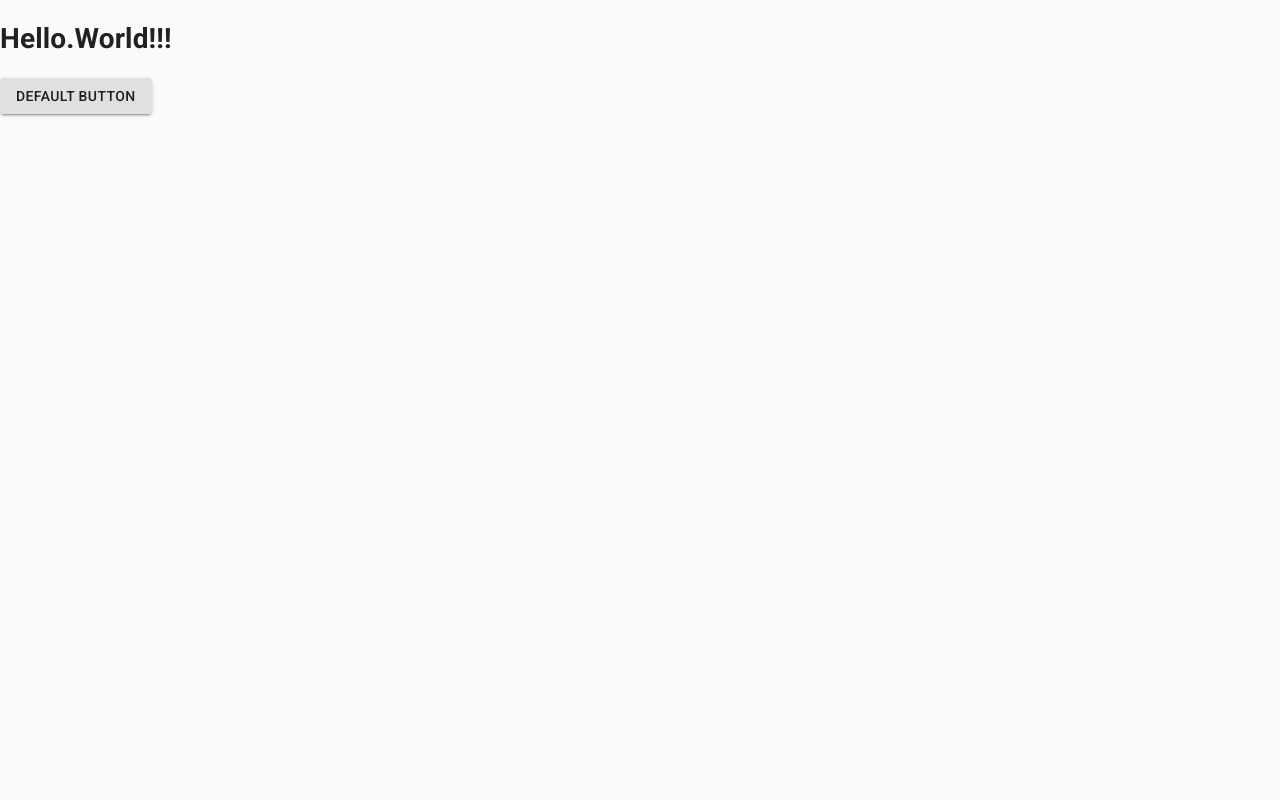
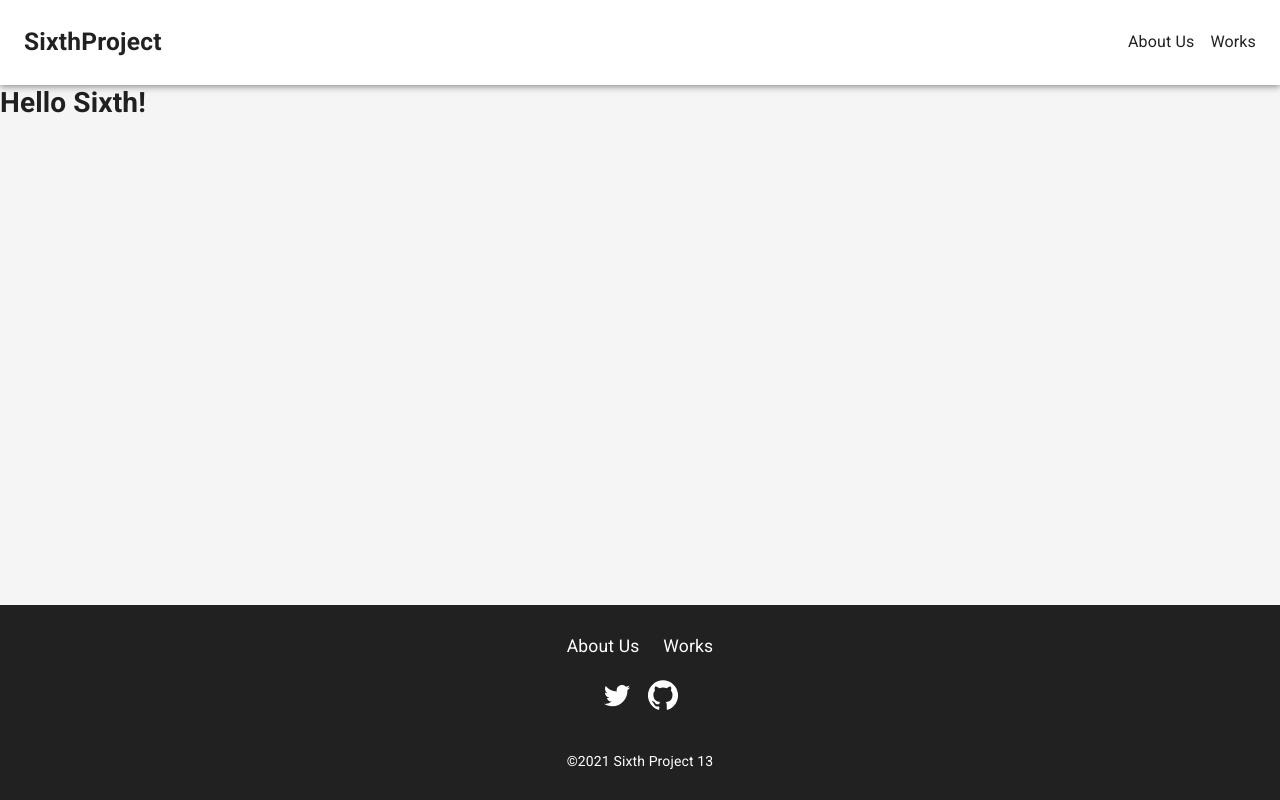
Before and after one commit to tatsuro13/portfolio, a Next.js app: page / in a window 1280 px wide. Built offline with nearby package versions, Linux system fonts and the light colour scheme.

Commit message:
ヘッダーとフッターコンポーネント制作とTOPの雛形に設置

```diff
--- a/package.json
+++ b/package.json
@@ -11,9 +11,12 @@
     "@material-ui/core": "^4.11.4",
     "@material-ui/icons": "^4.11.2",
     "@material-ui/lab": "^4.0.0-alpha.58",
+    "lightbox-react": "^0.3.8",
+    "moment": "^2.29.1",
     "next": "10.2.3",
     "react": "17.0.2",
-    "react-dom": "17.0.2"
+    "react-dom": "17.0.2",
+    "react-share": "^4.4.0"
   },
   "devDependencies": {
     "@types/node": "^15.12.1",
--- a/src/components/layouts/Footer.tsx
+++ b/src/components/layouts/Footer.tsx
@@ -0,0 +1,72 @@
+import { useRouter } from 'next/router';
+
+import { makeStyles, Theme } from '@material-ui/core/styles';
+import { Container, Grid, Link, Typography } from '@material-ui/core';
+
+import { routes } from '../../data/routes';
+import SocialMedia from '../utils/SocialMedia';
+
+const useStyles = makeStyles((theme: Theme) => ({
+  footer: {
+    backgroundColor: theme.palette.primary.main,
+    width: '100%',
+    position: 'relative',
+    overflow: 'hidden',
+    marginTop: '6em',
+    padding: '2em 0 ',
+  },
+  link: {
+    fontSize: '1.25em',
+    color: '#fff',
+  },
+  contact: {
+    color: '#fff',
+    fontSize: '1.5em',
+    marginTop: '20px',
+  },
+  copylight: {
+    marginTop: '15px',
+    color: '#fff',
+    fontSize: '1em',
+  },
+}));
+
+const Footer = () => {
+  const classes = useStyles();
+  const path = routes;
+  const router = useRouter();
+  return (
+    <div className={classes.footer}>
+      <Container maxWidth="lg">
+        <Grid container spacing={3} justify="center">
+          {path.map(({ name, link }) => (
+            <Grid item key={link}>
+              <Link href={link}>
+                <Typography
+                  className={classes.link}
+                  style={{
+                    fontWeight: router.pathname.match(link) ? 'bold' : 'normal',
+                    borderBottom:
+                      router.pathname.match(link) && '1px solid #757ce8',
+                  }}
+                >
+                  {name}
+                </Typography>
+              </Link>
+            </Grid>
+          ))}
+        </Grid>
+        <Grid container direction="column" style={{ margin: '1.5em 0' }}>
+          <SocialMedia />
+        </Grid>
+        <Grid item container justify="center">
+          <Typography className={classes.copylight}>
+            &copy;{new Date().getFullYear()} Sixth Project 13
+          </Typography>
+        </Grid>
+      </Container>
+    </div>
+  );
+};
+
+export default Footer;
--- a/src/components/layouts/Header.tsx
+++ b/src/components/layouts/Header.tsx
@@ -0,0 +1,166 @@
+import { makeStyles, useTheme, Theme } from '@material-ui/core/styles';
+import useMediaQuery from '@material-ui/core/useMediaQuery';
+import Link from 'next/link';
+
+import {
+  Grid,
+  AppBar,
+  Toolbar,
+  Typography,
+  List,
+  ListItem,
+  ListItemText,
+  SwipeableDrawer,
+  IconButton,
+} from '@material-ui/core';
+
+import MenuIcon from '@material-ui/icons/Menu';
+
+import { routes } from '../../data/routes';
+import { useState } from 'react';
+import { useRouter } from 'next/router';
+
+const useStyles = makeStyles((theme: Theme) => ({
+  toolbarMargin: {
+    ...theme.mixins.toolbar,
+    [theme.breakpoints.down('md')]: {},
+    [theme.breakpoints.down('xs')]: {},
+  },
+  drawerIconContainer: {
+    marginLeft: 'auto',
+    padding: 0,
+    '&:hover': {
+      backgroundColor: 'transparent',
+    },
+  },
+  drawerIcon: {
+    height: '50px',
+    width: '50px',
+    color: 'inherit',
+    [theme.breakpoints.down('xs')]: {
+      height: '40px',
+      width: '40px',
+    },
+  },
+  drawer: {
+    backgroundColor: theme.palette.secondary.main,
+    padding: '0 6em',
+  },
+}));
+
+const Header = () => {
+  const classes = useStyles();
+  const theme = useTheme();
+  const iOS = process.browser && /iPad|iPhone|iPod/.test(navigator.userAgent);
+  const matches = useMediaQuery(theme.breakpoints.down('sm'));
+
+  const [openDrawer, setOpenDrawer] = useState(false);
+
+  const router = useRouter();
+  const path = routes;
+
+  const tabs = (
+    <>
+      <Grid container justify="flex-end" spacing={2}>
+        {path.map(({ name, link }) => (
+          <Grid item key={link}>
+            <Link href={link}>
+              <Typography
+                style={{
+                  color: 'inherit',
+                  fontWeight: router.pathname.match(link) ? 'bold' : 'normal',
+                  borderBottom:
+                    router.pathname.match(link) && '1px solid #757ce8',
+                }}
+              >
+                {name}
+              </Typography>
+            </Link>
+          </Grid>
+        ))}
+      </Grid>
+    </>
+  );
+
+  const drawer = (
+    <>
+      <SwipeableDrawer
+        disableBackdropTransition={!iOS}
+        disableDiscovery={iOS}
+        open={openDrawer}
+        onClose={() => setOpenDrawer(false)}
+        onOpen={() => setOpenDrawer(true)}
+        classes={{ paper: classes.drawer }}
+        anchor="right"
+      >
+        <div className={classes.toolbarMargin} />
+        <List disablePadding>
+          {path.map(({ name, link }) => (
+            <ListItem
+              key={link}
+              divider
+              button
+              onClick={() => setOpenDrawer(false)}
+            >
+              <ListItemText disableTypography>
+                <Link href={link}>
+                  <Typography
+                    style={{
+                      color:
+                        router.pathname === link
+                          ? 'primary'
+                          : 'rgb(107 107 107)',
+                      fontWeight: router.pathname === link ? 'bold' : 'normal',
+                    }}
+                  >
+                    {name}
+                  </Typography>
+                </Link>
+              </ListItemText>
+            </ListItem>
+          ))}
+        </List>
+      </SwipeableDrawer>
+      <IconButton
+        onClick={() => setOpenDrawer(!openDrawer)}
+        disableRipple
+        className={classes.drawerIconContainer}
+      >
+        <MenuIcon className={classes.drawerIcon} />
+      </IconButton>
+    </>
+  );
+  return (
+    <>
+      <AppBar color="inherit">
+        <Toolbar
+          disableGutters
+          style={{
+            maxWidth: '1280px',
+            margin: '0 auto',
+            width: '100%',
+            padding: matches ? '0 16px' : '24px',
+          }}
+        >
+          <Link href="/">
+            <Typography
+              style={{
+                color: 'inherit',
+                fontWeight: 'bold',
+                fontSize: '1.75em',
+                position: 'relative',
+                zIndex: 100,
+              }}
+            >
+              SixthProject
+            </Typography>
+          </Link>
+          {matches ? drawer : tabs}
+        </Toolbar>
+      </AppBar>
+      <div className={classes.toolbarMargin} />
+    </>
+  );
+};
+
+export default Header;
--- a/src/components/layouts/PageTemplate.tsx
+++ b/src/components/layouts/PageTemplate.tsx
@@ -0,0 +1,46 @@
+import Head from 'next/head';
+import Footer from './Footer';
+import Header from './Header';
+
+interface PageTemplateProps {
+  children: React.ReactFragment;
+  title: string;
+}
+
+const PageTemplate = ({ children, title }: PageTemplateProps) => {
+  return (
+    <>
+      <Head>
+        <title>{title ? title : 'Portfolio of Sixth Project 13'}</title>
+      </Head>
+      <header>
+        <Header />
+      </header>
+      <main>{children}</main>
+      <footer>
+        <Footer />
+      </footer>
+      <style jsx global>
+        {`
+          html,
+          body {
+            background: #f5f5f5;
+            overflow-x: hidden;
+            padding: 0 !important;
+          }
+          #__next {
+            min-height: 100vh;
+            display: flex;
+            flex-direction: column;
+            justify-content: space-between;
+          }
+          main {
+            flex: 1;
+          }
+        `}
+      </style>
+    </>
+  );
+};
+
+export default PageTemplate;
--- a/src/components/utils/SocialMedia.tsx
+++ b/src/components/utils/SocialMedia.tsx
@@ -0,0 +1,55 @@
+import { makeStyles, Theme } from '@material-ui/core/styles';
+import { Grid } from '@material-ui/core';
+
+import GitHubIcon from '@material-ui/icons/GitHub';
+import TwitterIcon from '@material-ui/icons/Twitter';
+
+const useStyles = makeStyles((theme: Theme) => ({
+  snsIcon: {
+    width: '30px',
+    height: '30px',
+
+    [theme.breakpoints.down('xs')]: {
+      width: '25px',
+      height: '25px',
+    },
+  },
+}));
+
+interface SocialMediaProps {
+  color?: string;
+}
+
+const SocialMedia = ({ color }: SocialMediaProps) => {
+  const classes = useStyles();
+  return (
+    <Grid item container spacing={2} justify="center">
+      <Grid
+        item
+        component={'a'}
+        target="_blank"
+        rel="noreferrer noopener"
+        href="https://twitter.com/sixth13"
+      >
+        <TwitterIcon
+          className={classes.snsIcon}
+          color={color ? 'primary' : 'secondary'}
+        />
+      </Grid>
+      <Grid
+        item
+        component={'a'}
+        target="_blank"
+        rel="noreferrer noopener"
+        href="https://github.com/tatsuro13"
+      >
+        <GitHubIcon
+          className={classes.snsIcon}
+          color={color ? 'primary' : 'secondary'}
+        />
+      </Grid>
+    </Grid>
+  );
+};
+
+export default SocialMedia;
--- a/src/data/routes.ts
+++ b/src/data/routes.ts
@@ -0,0 +1,4 @@
+export const routes = [
+  { name: 'About Us', link: '/aboutus' },
+  { name: 'Works', link: '/works/page/1' },
+];
--- a/src/pages/index.tsx
+++ b/src/pages/index.tsx
@@ -1,10 +1,15 @@
-import Button from '@material-ui/core/Button';
+import { ThemeProvider } from '@material-ui/styles';
+import PageTemplate from '../components/layouts/PageTemplate';
+import theme from '../components/utils/theme';
 
 const Home: React.FC = () => {
   return (
     <>
-      <h1>Hello.World!!!</h1>
-      <Button variant="contained">DEFAULT BUTTON</Button>
+      <ThemeProvider theme={theme}>
+        <PageTemplate title="Portfolio of Sixth Project 13">
+          <h1>Hello Sixth!</h1>
+        </PageTemplate>
+      </ThemeProvider>
     </>
   );
 };
```
Also changed, not shown: src/components/utils/Link.tsx (+12 -0 lines), src/pages/works/page/[number].tsx (added), 1 other file (tests, documents, lock files or other folders).
